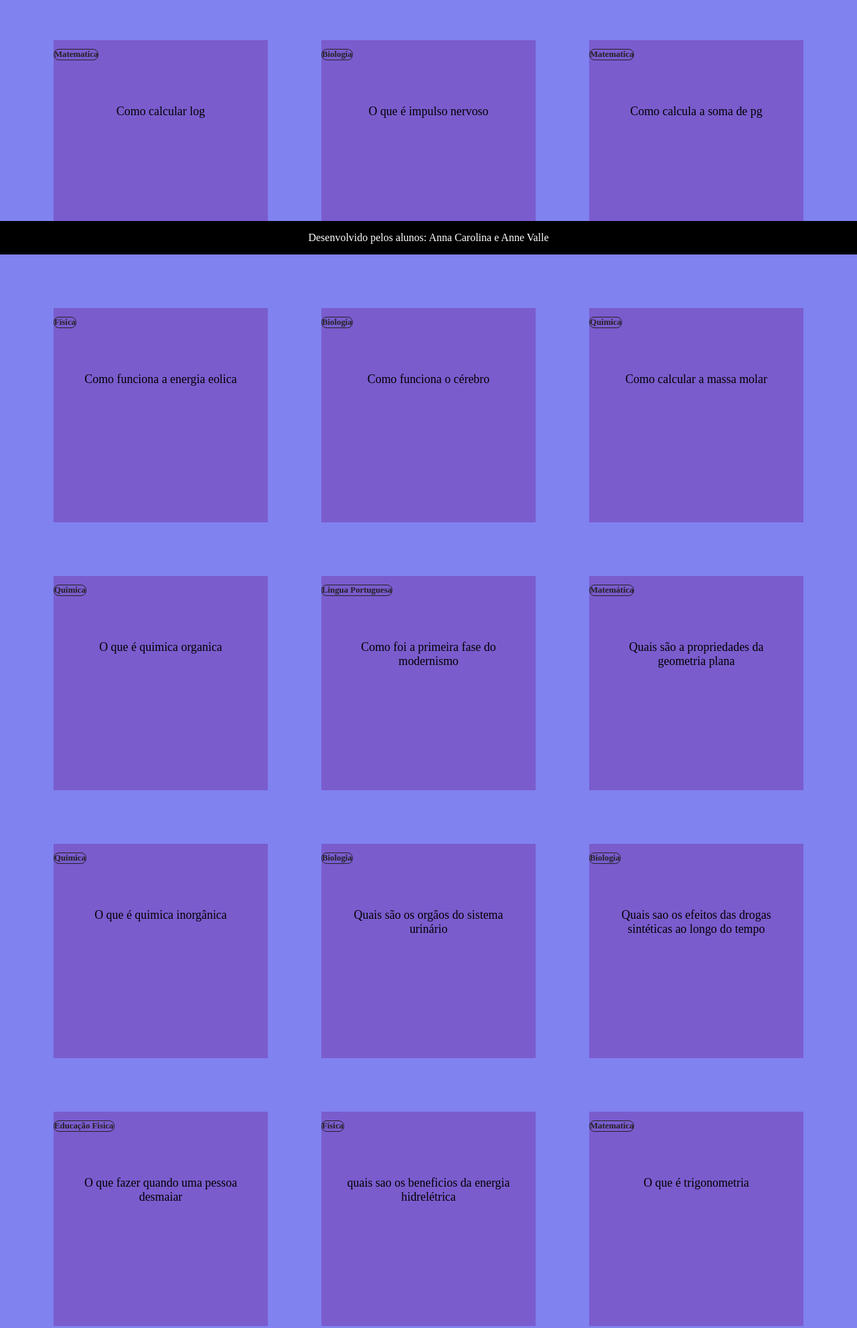
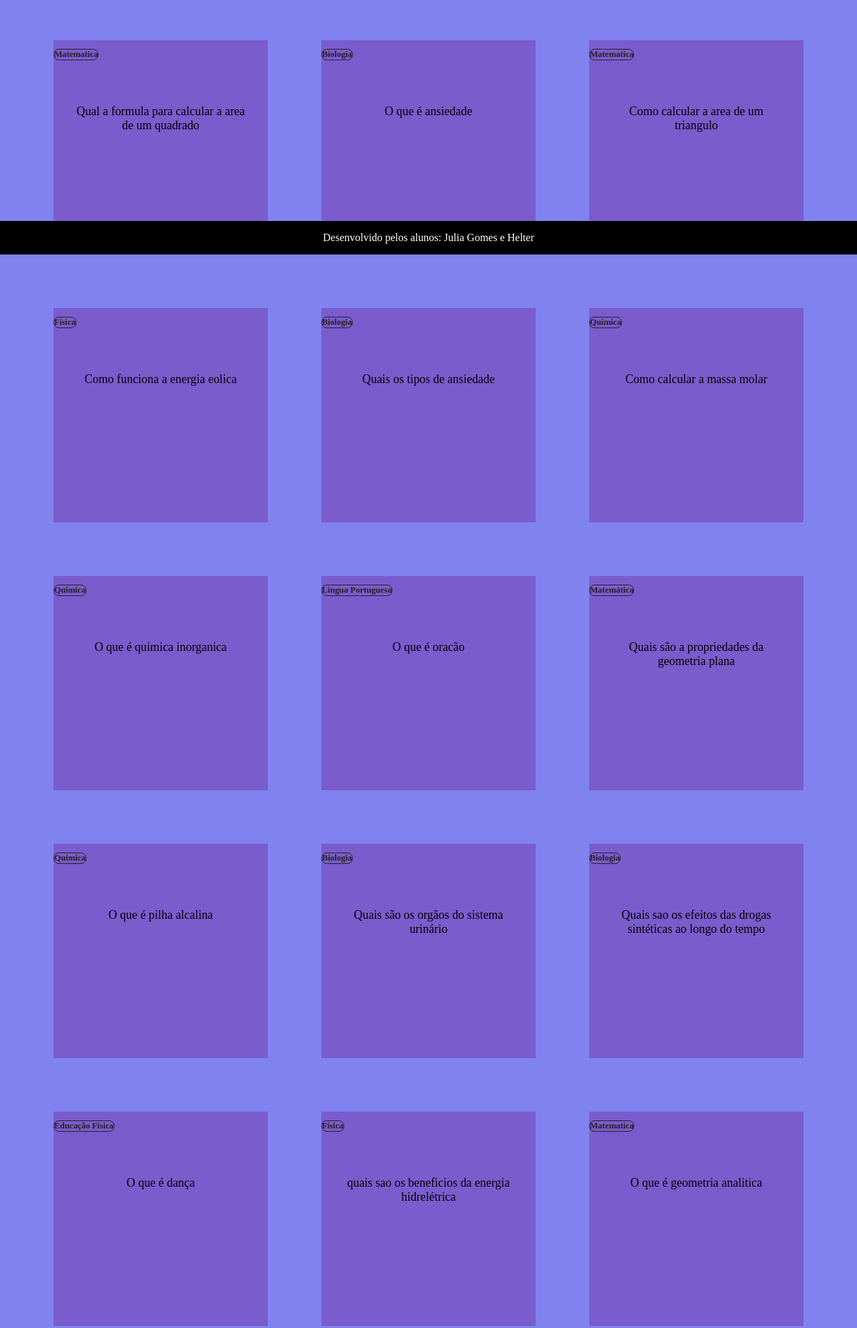
Before and after one commit to vleksyyy/julia, a plain HTML site: page index.html in a window 1280 px wide. Shown: the part 420-2403 px from the top of the page at 67% size. Drawn offline with Linux system fonts and the light colour scheme.

Commit message:
aaaaaaaa

```diff
--- a/index.html
+++ b/index.html
@@ -10,7 +10,7 @@
     <section id="container">
     </section>
     <footer>
-        <p>Desenvolvido pelos alunos: Anna Carolina e Anne Valle </p>
+        <p>Desenvolvido pelos alunos: Julia Gomes e Helter </p>
     </footer>
     <script src="main.js"> </script>
     <script src="perguntas.js"> </script>
--- a/perguntas.js
+++ b/perguntas.js
@@ -11,24 +11,24 @@ criaCartao (
 
     criaCartao (
     'Lingua Portuguesa',
-    'Quando foi a segunda fase do modernismo',
-    'Foi no periodo de 1930 a 1945.' )
+    'O que é oração subordinada',
+    'é aquela que exerce uma função sintática em relação a uma outra oração.' )
 
 
     criaCartao (
     'Matematica',
-    'Como calcular log',
-    'Uma das maneiras é procurar um número que, quando elevamos a base, resulte no logaritmando .' )
+    'Qual a formula para calcular a area de um quadrado',
+    'Multiplicamos o comprimento da sua base pela sua altura .' )
 
     criaCartao (
     'Biologia',
-    'O que é impulso nervoso',
-    'É um sinal elétrico que permite a comunicação entre neurônios.' )
+    'O que é ansiedade',
+    'Preocupação intensa, excessiva e persistente e medo de situações cotidianas.' )
 
     criaCartao (
     'Matematica',
-    'Como calcula a soma de pg',
-    'Para calcular a soma dos termos de uma progressão geométrica, é possível utilizar a fórmula Sn = a1(qn-1)/q-1.' )
+    'Como calcular a area de um triangulo',
+    'multiplicar o comprimento da base e da altura e dividir por dois.' )
 
 
     criaCartao (
@@ -38,8 +38,8 @@ criaCartao (
 
     criaCartao (
     'Biologia ',
-    'Como funciona o cérebro',
-    'Ele processa informações e gera pensamentos e ideias, além de enviar mensagens para o corpo.' )
+    'Quais os tipos de ansiedade',
+    'o Transtorno de Pânico, o Transtorno Obsessivo Compulsivo, o Transtorno de Ansiedade Social ou Fobia Social e o Transtorno de Ansiedade Generalizada.' )
 
     criaCartao (
     'Quimica',
@@ -49,13 +49,13 @@ criaCartao (
 
     criaCartao (
     'Quimica',
-    'O que é quimica organica',
-    'É a parte da Química que estuda os compostos do elemento carbono com propriedades características.' )
+    'O que é quimica inorganica',
+    'É o ramo da química que estuda os elementos químicos.' )
 
     criaCartao (
     'Lingua Portuguesa',
-    'Como foi a primeira fase do modernismo',
-    'Trouxe para a literatura a inovação e fez uma releitura dos símbolos nacionais.' )
+    'O que é oracão',
+    'é todo conjunto linguístico que se estrutura em torno de um verbo ou locução verbal.' )
 
     criaCartao (
     'Matemática',
@@ -64,8 +64,8 @@ criaCartao (
 
     criaCartao (
     'Quimica',
-    'O que é quimica inorgânica',
-    'A Química Inorgânica estuda as substâncias que apresentam como origem principal o reino mineral.' )
+    'O que é pilha alcalina',
+    'A pilha alcalina é um tipo de fonte portátil de energia.' )
 
     criaCartao (
     'Biologia',
@@ -78,11 +78,10 @@ criaCartao (
     'Os riscos das drogas sintéticas são variados, incluindo-se danos cerebrais, convulsões, surtos psicóticos e até mesmo a morte.' )
 
 
-
     criaCartao (
     'Educação Fisica',
-    'O que fazer quando uma pessoa desmaiar',
-    'Afastar a vítima de local que proporcione perigo. Deitá-la de barriga para cima, e elevar as pernas acima do tórax (com a cabeça mais baixa em relação ao restante do corpo). Lateralizar a cabeça para facilitar a respiração. Afrouxar as roupas.' )
+    'O que é dança',
+    'A dança é a arte de fazer movimentos ritmados com o corpo' )
 
     criaCartao (
     'Física',
@@ -92,13 +91,13 @@ criaCartao (
 
     criaCartao (
     'Matematica',
-    'O que é trigonometria',
-    'A trigonometria é uma área da geometria plana euclidiana que analisa a relação existente entre os ângulos de um triângulo e o comprimento dos seus lados.' )
+    'O que é geometria analitica',
+    ' é o estudo da geometria por meio de um sistema de coordenadas e dos princípios da álgebra e da análise.' )
 
     criaCartao (
     'Quimica',
-    'Como o petróleo foi descoberto',
-    'Em 1859, um americano chamado Edwin Drake perfurou na Pensilvânia um poço à procura de petróleo, que possuía grande quantidade para extração. Esse poço foi descoberto em uma região de pouca profundidade, de aproximadamente 21 metros, ao contrário das perfurações de hoje, que superam os 6.000 metros.' )
+    'O que é residuos',
+    ' todo material resultante das atividades humanas, que as vezes podem ser aproveitados tanto para reciclagem como para sua reuso.' )
 
 
     criaCartao (
```
